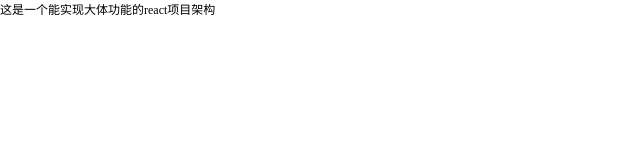
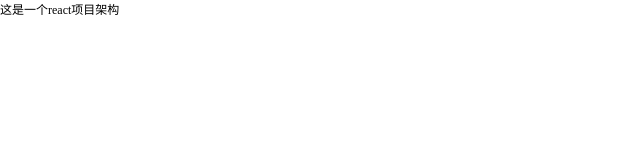
Before and after one commit to ccfine/react-arch, a React app: page / in a window 1280 px wide. Shown: the top 160 px of the page, without its empty margins (0-640 px from the left). Built offline with nearby package versions, Linux system fonts and the light colour scheme.

Commit message:
react-arch

```diff
--- a/src/App.jsx
+++ b/src/App.jsx
@@ -8,15 +8,17 @@
       hasError: false
     }
   }
+
   componentDidCatch (err, info) {
     this.setState({
       hasError: true
     })
   }
+
   render () {
     return this.state.hasError? null: (
       <div>
-        <div>这是一个能实现大体功能的react项目架构</div>
+        <div>这是一个react项目架构</div>
         <Switch>
         </Switch>
       </div>
--- a/src/css/index.css
+++ b/src/css/index.css
@@ -1,11 +1,9 @@
 * {
   box-sizing: border-box;
   font-size: 1.2rem;
+  margin: 0;
+  padding: 0;
 }
 html {
   font-size: 10px;
 }
-body, div {
-  margin: 0;
-  padding: 0;
-}
--- a/src/index.html
+++ b/src/index.html
@@ -2,6 +2,7 @@
 <html lang="zh-cn">
   <head>
     <meta http-equiv="content-type" content="text/html;charset=utf-8" />
+    <meta http-equiv="X-UA-Compatible" content="IE=Edge, chrome=1" />
     <meta name="viewport" content="width=device-width, initial-scale=1, user-scalable=no" />
     <title>react项目架构</title>
   </head>
```
